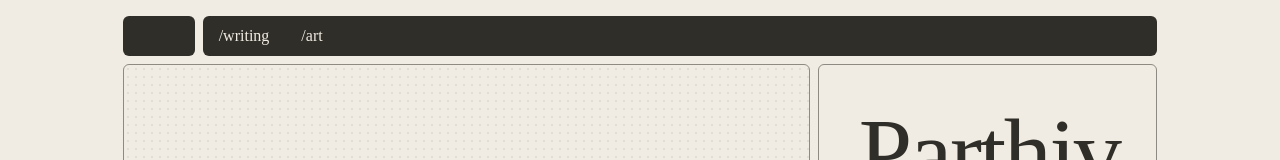
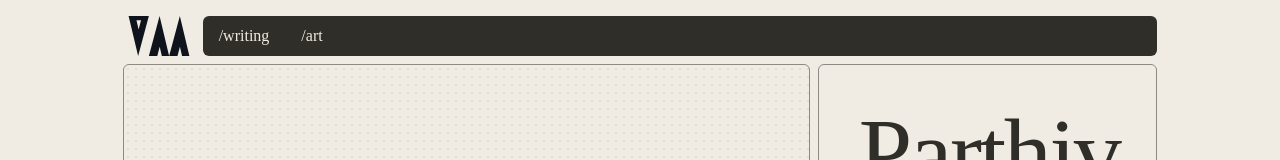
Before and after one commit to Parthiv-M/portfolio, a Next.js app: page / in a window 1280 px wide. Shown: the top 160 px of the page. Built offline with nearby package versions, Linux system fonts and the light colour scheme; a web font is replaced by a local one.

Commit message:
Add logo to navbar

```diff
--- a/src/components/Navbar.tsx
+++ b/src/components/Navbar.tsx
@@ -1,9 +1,11 @@
 export default function Navbar() {
     return (
         <nav className="h-10 mb-2 flex gap-1 sm:gap-2">
-            <div className="w-12 sm:w-18 bg-[#302E28] rounded-md shrink-0"></div>
+            <a href="/" aria-label="Home" className="w-12 sm:w-18 rounded-md shrink-0">
+                <img src="/logo.svg" alt="Parthiv Menon" className="invert w-full h-full pointer-events-none" />
+            </a>
             <div className="flex flex-1 px-3 sm:px-4 bg-[#302E28] rounded-md items-center gap-4 sm:gap-8">
-                <a href="#" className="text-sm sm:text-base" aria-label="Writing section (currently empty)">/writing</a>
+                <a href="/writing" className="text-sm sm:text-base" aria-label="Writing section">/writing</a>
                 <a href="#" className="text-sm sm:text-base" aria-label="Art section (currently empty)">/art</a>
             </div>
         </nav>
```
Also changed, not shown: public/logo.svg (added).
